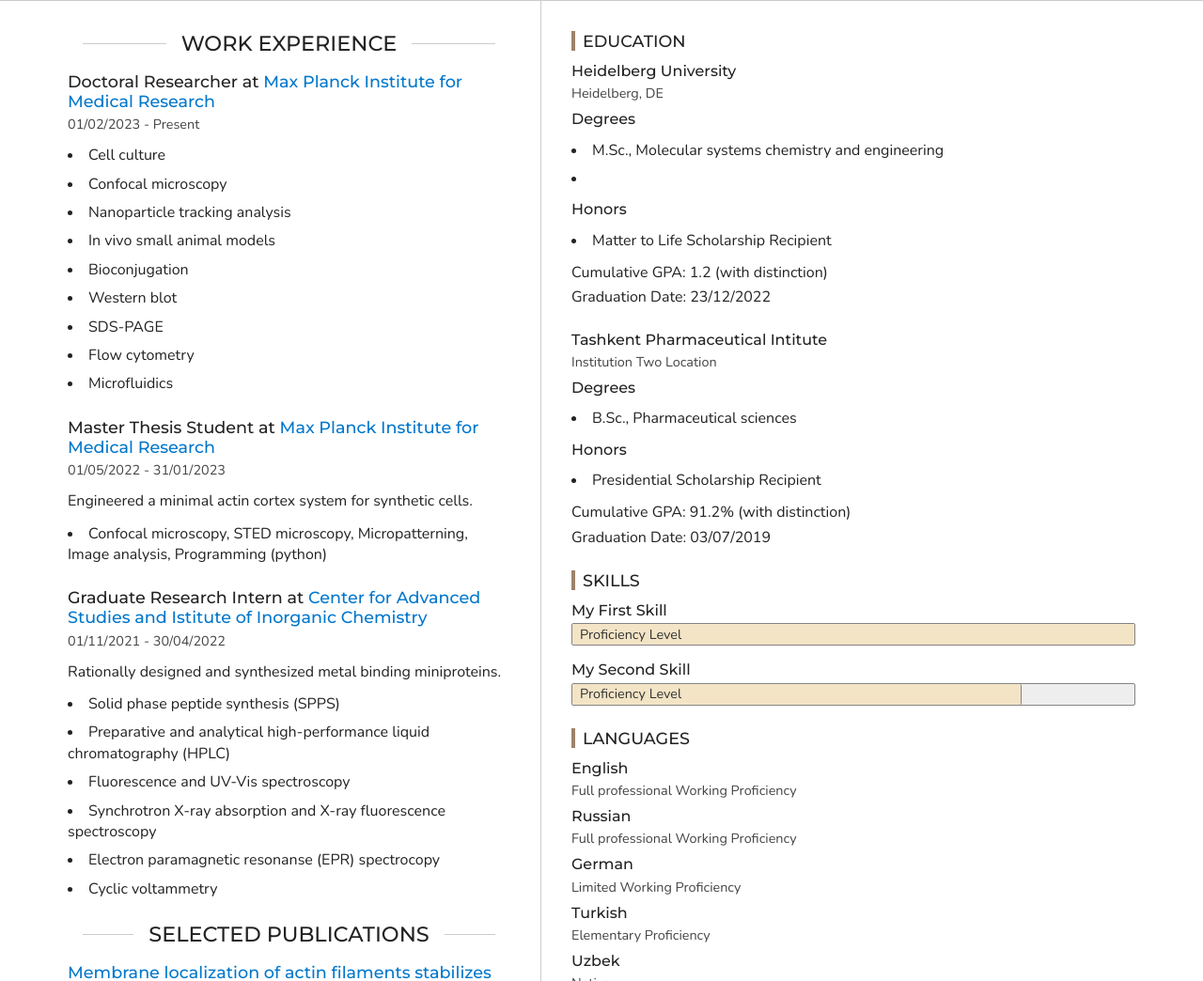
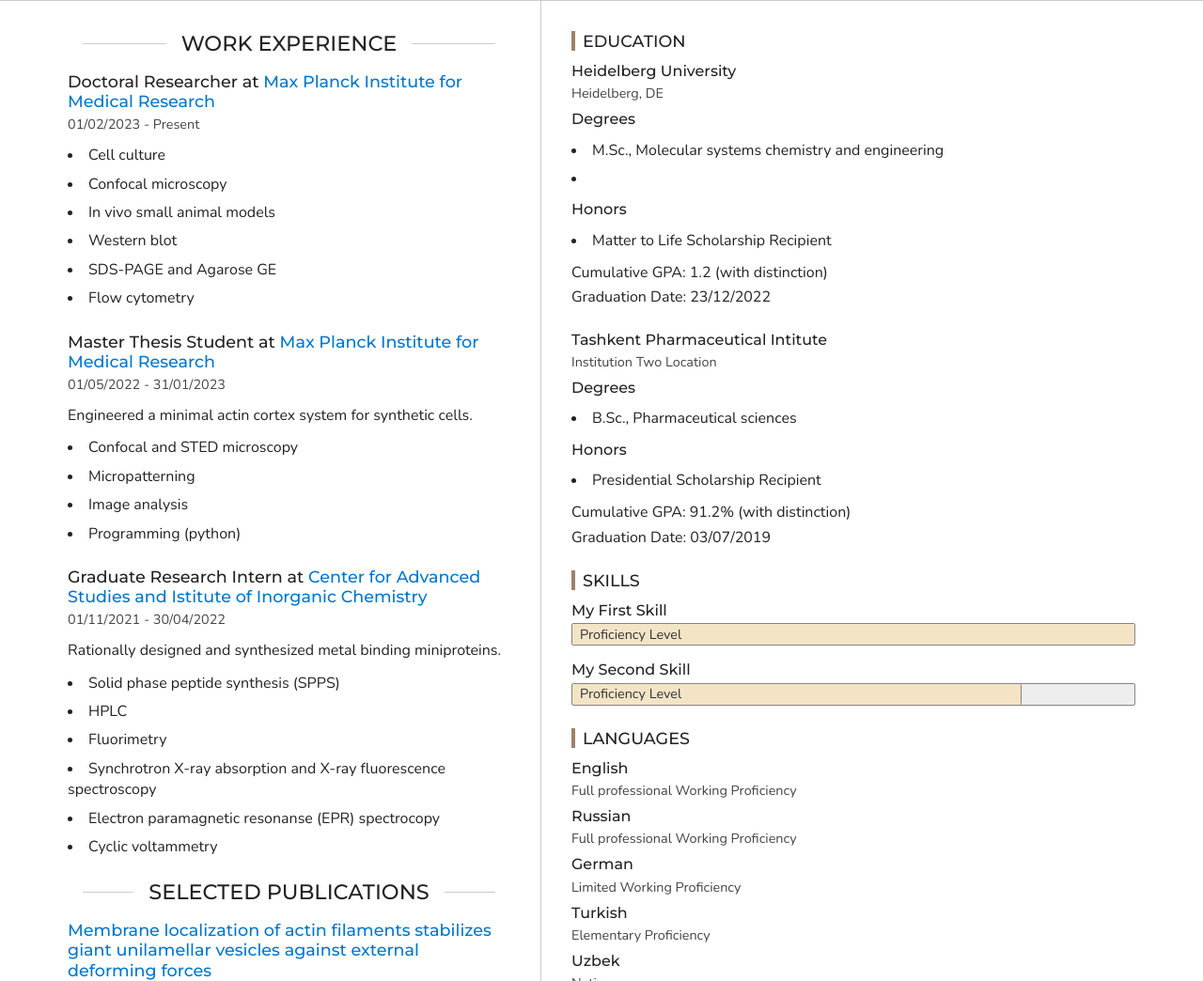
Before and after one commit to sunnatullofazliev/sunnatullofazliev.github.io, a plain HTML site: page index.html in a window 1280 px wide. Shown: the part 248-1292 px from the top of the page at 94% size. Drawn offline with nearby package versions, Linux system fonts and the light colour scheme.

```diff
--- a/index.html
+++ b/index.html
@@ -151,7 +151,7 @@
 
 
                     <ul>
-                      <li>Cell culture</li><li>Confocal microscopy</li><li>Nanoparticle tracking analysis</li><li>In vivo small animal models</li><li>Bioconjugation</li><li>Western blot</li><li>SDS-PAGE</li><li>Flow cytometry</li><li>Microfluidics</li>
+                      <li>Cell culture</li><li>Confocal microscopy</li><li>In vivo small animal models</li><li>Western blot</li><li>SDS-PAGE and Agarose GE</li><li>Flow cytometry</li>
                     </ul>
 
                 </section>
@@ -168,7 +168,7 @@
                   <p>Engineered a minimal actin cortex system for synthetic cells.</p>
 
                     <ul>
-                      <li>Confocal microscopy, STED microscopy, Micropatterning, Image analysis, Programming (python)</li>
+                      <li>Confocal and STED microscopy</li><li>Micropatterning</li><li>Image analysis</li><li>Programming (python)</li>
                     </ul>
 
                 </section>
@@ -185,7 +185,7 @@
                   <p>Rationally designed and synthesized metal binding miniproteins.</p>
 
                     <ul>
-                      <li>Solid phase peptide synthesis (SPPS)</li><li>Preparative and analytical high-performance liquid chromatography (HPLC)</li><li>Fluorescence and UV-Vis spectroscopy</li><li>Synchrotron X-ray absorption and X-ray fluorescence spectroscopy</li><li>Electron paramagnetic resonanse (EPR) spectrocopy</li><li>Cyclic voltammetry</li>
+                      <li>Solid phase peptide synthesis (SPPS)</li><li>HPLC</li><li>Fluorimetry</li><li>Synchrotron X-ray absorption and X-ray fluorescence spectroscopy</li><li>Electron paramagnetic resonanse (EPR) spectrocopy</li><li>Cyclic voltammetry</li>
                     </ul>
 
                 </section>
```
Also changed, not shown: portfolio.json (+5 -5 lines), resume.html (+3 -3 lines).
